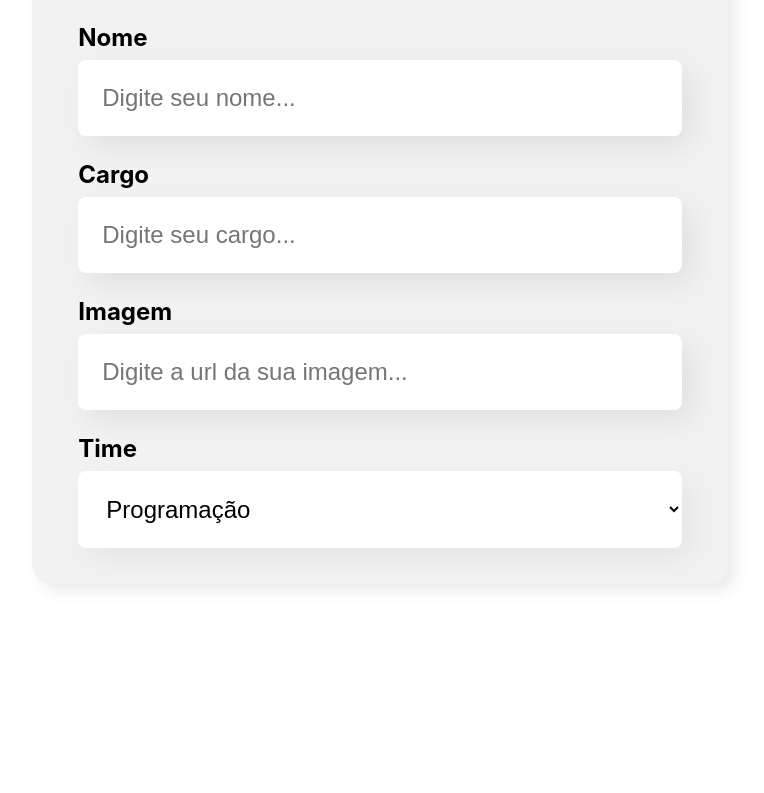
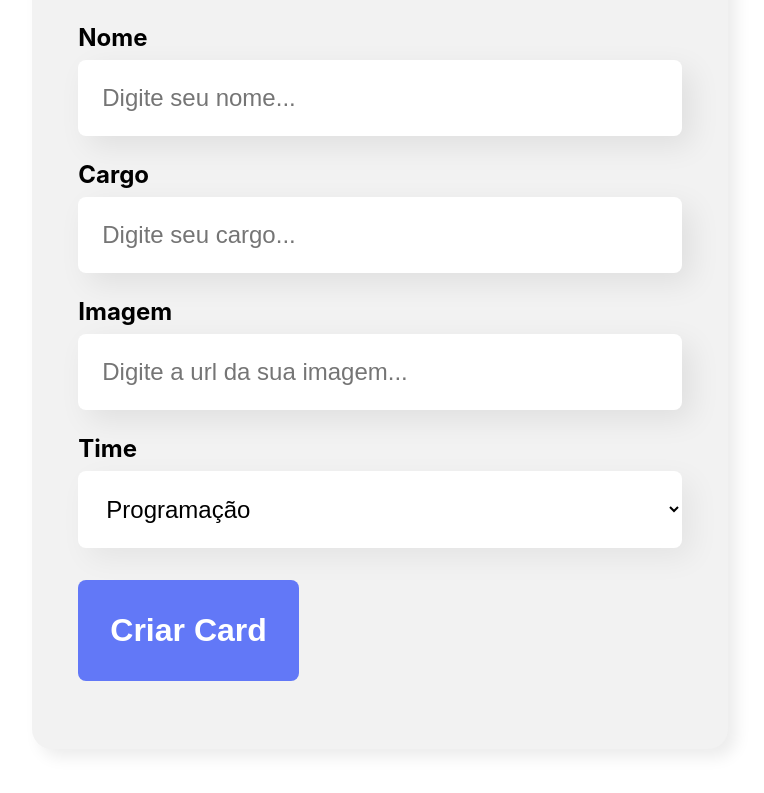
Before and after one commit to PedroTrudes/organo-app, a React (Create React App) app: page / in a window 1280 px wide. Shown: the part 664-1457 px from the top of the page, without its empty margins (260-1024 px from the left). Before the commit the page ends 1328 px from the top, so only its background shows below. Built offline with nearby package versions, Linux system fonts and the light colour scheme.

Commit message:
trabalhando com props.children

```diff
--- /dev/null
+++ b/src/component/Botao/Botao.css
@@ -0,0 +1,15 @@
+.botao{
+    background-color: #6278f7;
+    border-radius: 8px;
+    border: none;
+    padding: 32px;
+    font-weight: 700;
+    font-size: 32px;
+    cursor: pointer;
+    color: #fff;
+    margin: 32px 0;
+}
+
+.botao:hover{
+    color: #95ffd4;
+}
--- /dev/null
+++ b/src/component/Botao/index.js
@@ -0,0 +1,13 @@
+import './Botao.css';
+
+import React from 'react'
+
+const Botao = (props) => {
+  return (
+    <button className='botao'>
+        {props.children}
+    </button>
+  )
+}
+
+export default Botao;
--- a/src/component/Forms/Formulario/index.js
+++ b/src/component/Forms/Formulario/index.js
@@ -1,4 +1,5 @@
 import React from 'react';
+import Botao from '../../Botao';
 import ListaSuspensa from '../../ListaSuspensa';
 import CampoTexto from '../CampoTexto';
 import './FormularioColab.css';
@@ -20,6 +21,7 @@ const Formulario = () => {
             <CampoTexto label="Cargo" placeholder="Digite seu cargo" />
             <CampoTexto label="Imagem" placeholder="Digite a url da sua imagem" />
             <ListaSuspensa label="Time" itens={times} />
+            <Botao> Criar Card </Botao>
         </form>
     </section>
   )
```
